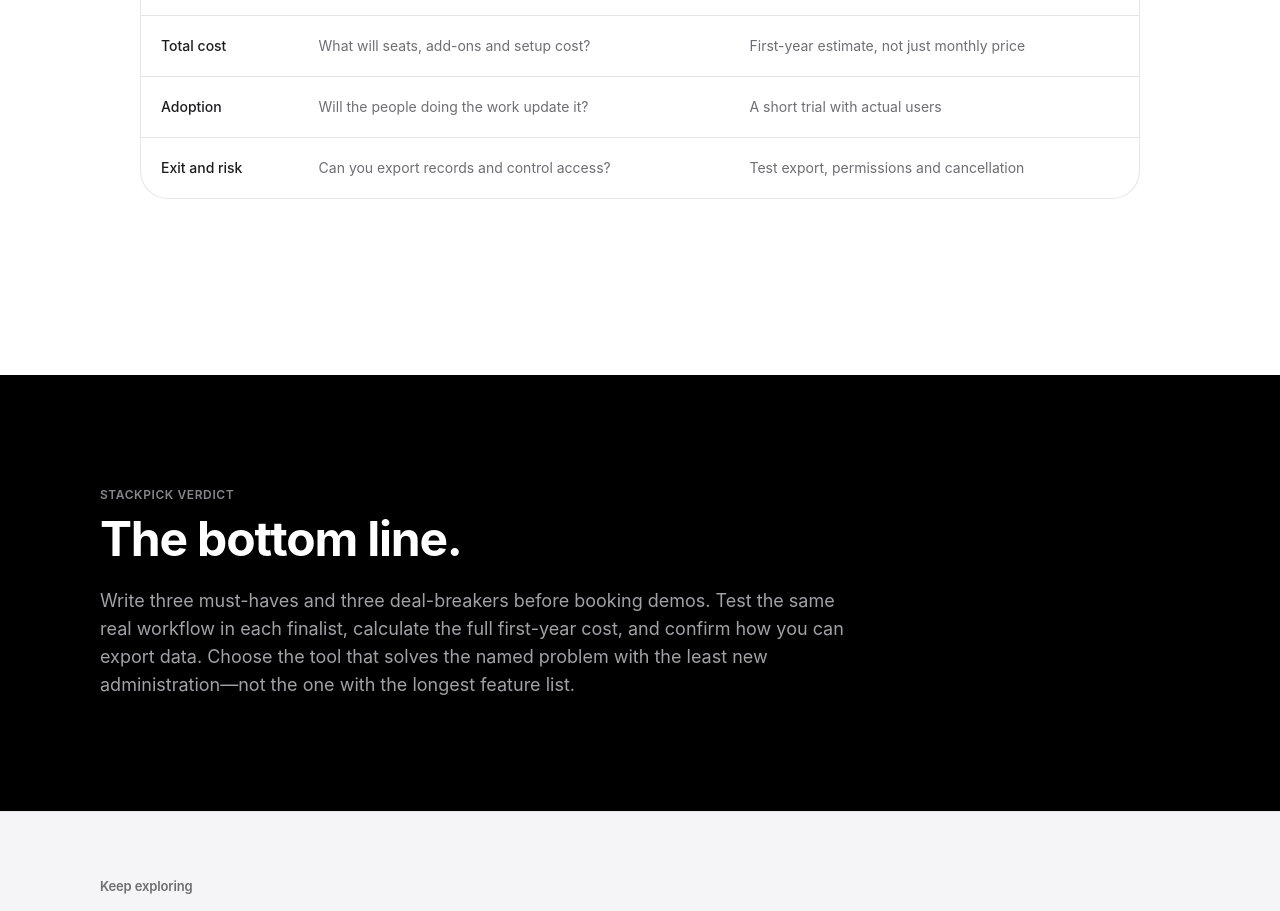
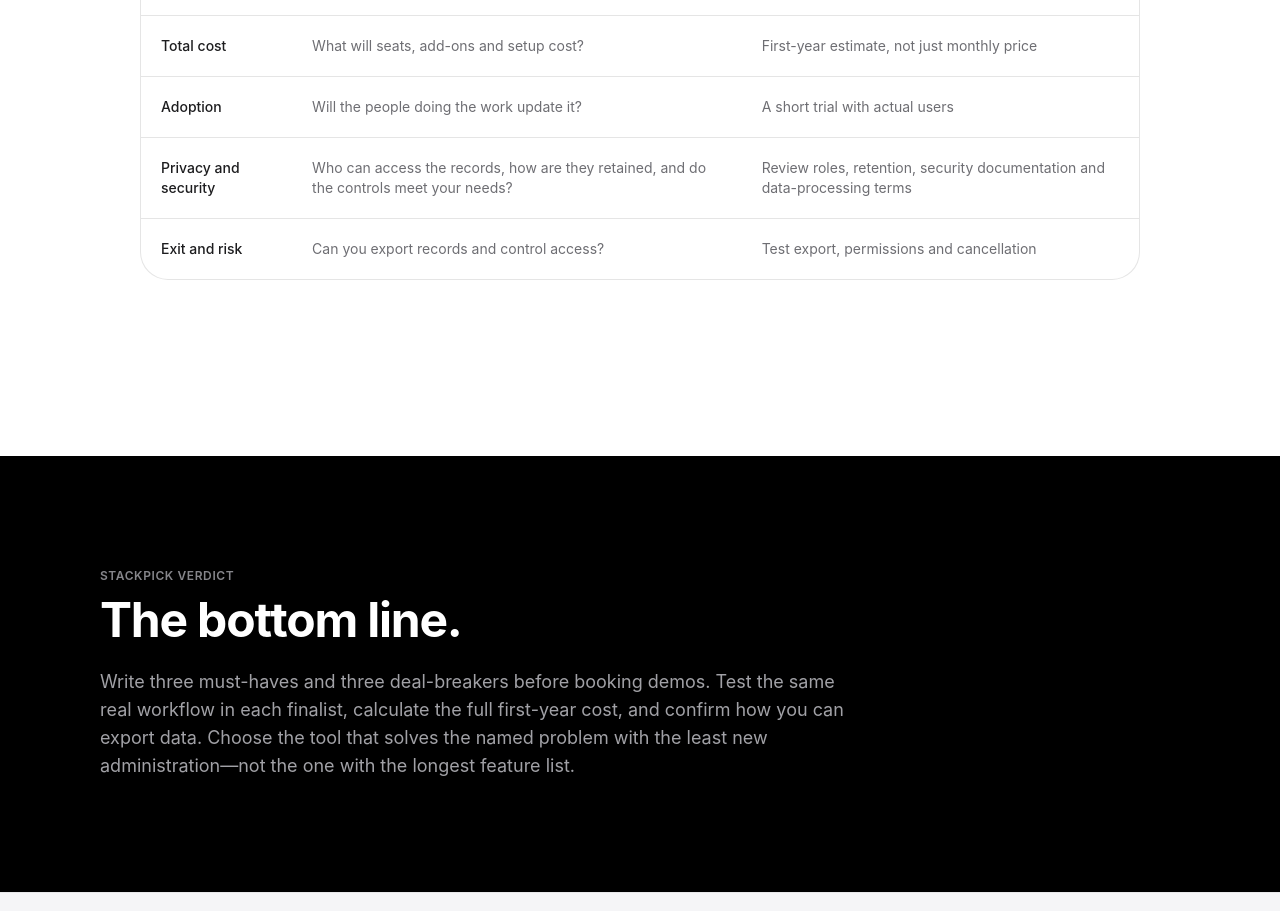
Before and after one commit to LinukaBandara/StackPick, a Next.js app: page /best/how-to-choose-software-small-business in a window 1280 px wide. Shown: the part 4160-5071 px from the top of the page. Built offline with nearby package versions, Linux system fonts and the light colour scheme; no server answers.

Commit message:
Add privacy and security buying criterion

```diff
--- a/app/best/how-to-choose-software-small-business/page.tsx
+++ b/app/best/how-to-choose-software-small-business/page.tsx
@@ -40,6 +40,7 @@ export default function Page() {
                 <tr className="border-b border-black/10"><td className="p-5 font-medium">Workflow fit</td><td className="p-5 text-[#6e6e73]">Can it complete the core task end to end?</td><td className="p-5 text-[#6e6e73]">A test using a realistic example</td></tr>
                 <tr className="border-b border-black/10"><td className="p-5 font-medium">Total cost</td><td className="p-5 text-[#6e6e73]">What will seats, add-ons and setup cost?</td><td className="p-5 text-[#6e6e73]">First-year estimate, not just monthly price</td></tr>
                 <tr className="border-b border-black/10"><td className="p-5 font-medium">Adoption</td><td className="p-5 text-[#6e6e73]">Will the people doing the work update it?</td><td className="p-5 text-[#6e6e73]">A short trial with actual users</td></tr>
+                <tr className="border-b border-black/10"><td className="p-5 font-medium">Privacy and security</td><td className="p-5 text-[#6e6e73]">Who can access the records, how are they retained, and do the controls meet your needs?</td><td className="p-5 text-[#6e6e73]">Review roles, retention, security documentation and data-processing terms</td></tr>
                 <tr><td className="p-5 font-medium">Exit and risk</td><td className="p-5 text-[#6e6e73]">Can you export records and control access?</td><td className="p-5 text-[#6e6e73]">Test export, permissions and cancellation</td></tr>
               </tbody>
             </table>
```
